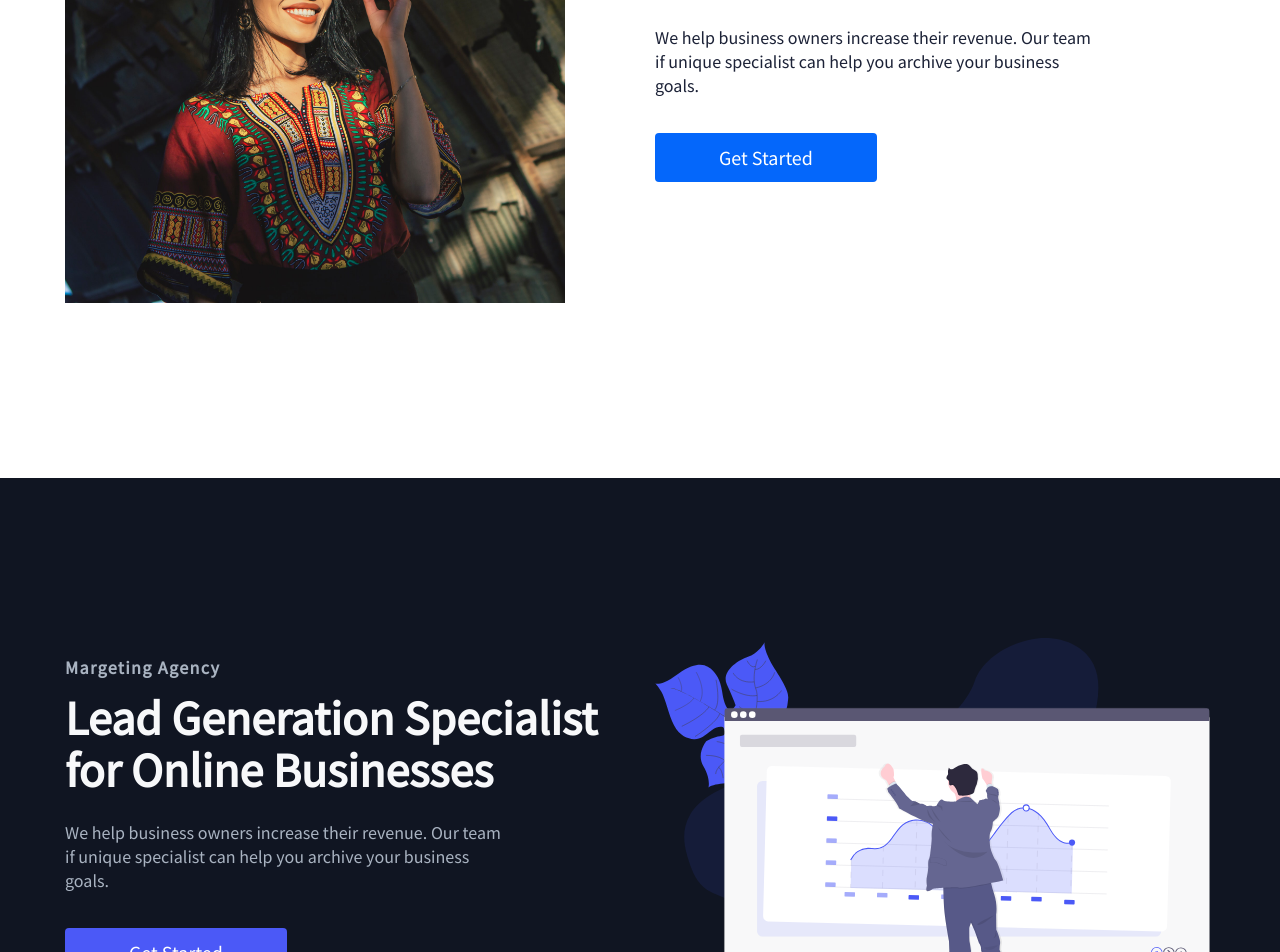
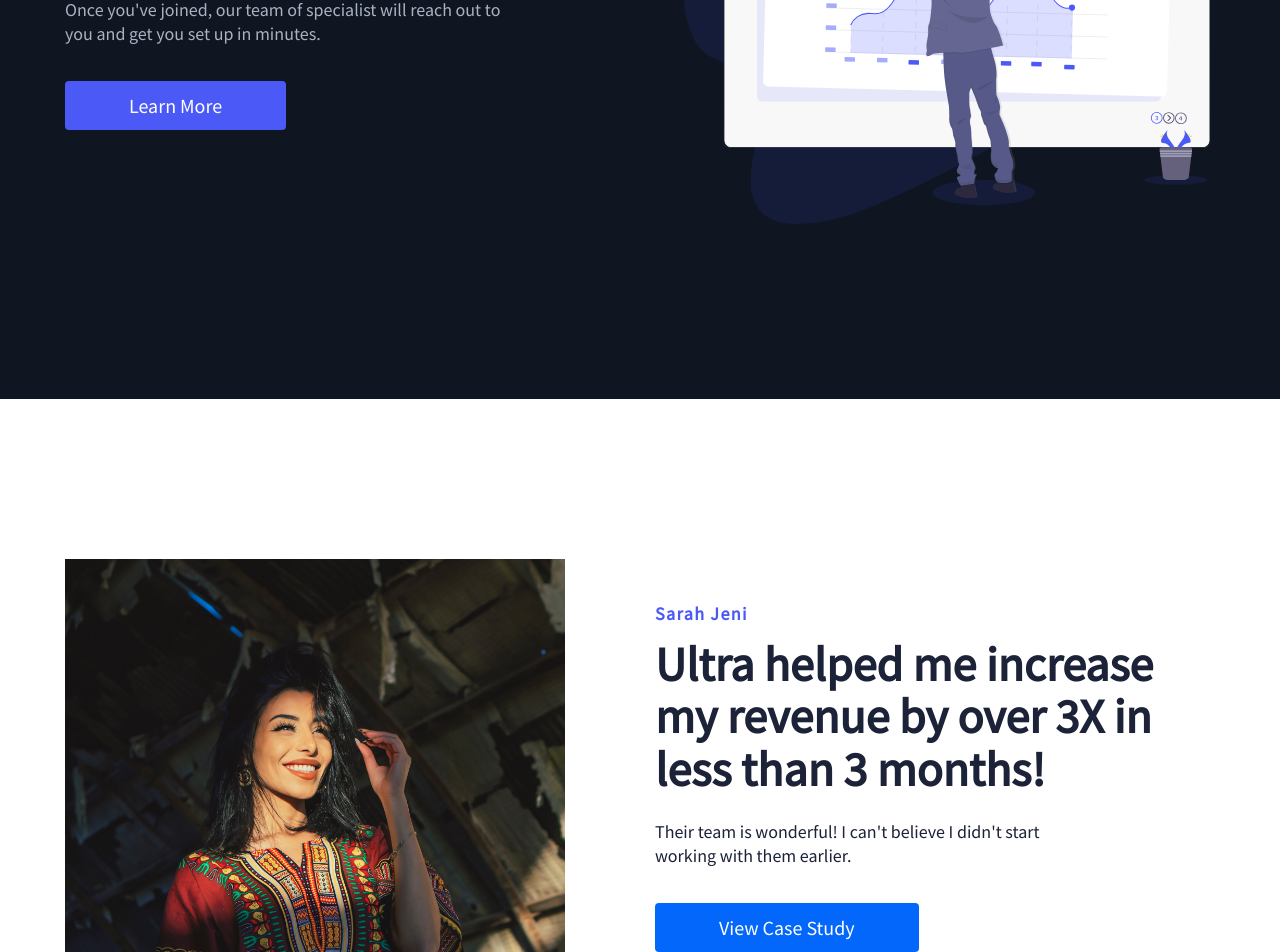
Before and after one commit to tinspham209/ultra-website, a React (Create React App) app: page / in a window 1280 px wide. Shown: the part 1180-2132 px from the top of the page. Built offline with nearby package versions, Linux system fonts and the light colour scheme.

Commit message:
Update Data of Homepage

```diff
--- a/src/pages/HomePage/Data.js
+++ b/src/pages/HomePage/Data.js
@@ -1,67 +1,68 @@
 export const homeObjOne = {
+	primary: true,
 	lightBg: false,
-	primary: true,
 	lightTopLine: true,
 	lightText: true,
 	lightTextDesc: true,
-	imgStart: "",
-	topLine: "Margeting Agency",
+	topLine: "Marketing Agency",
 	headline: "Lead Generation Specialist for Online Businesses",
 	description:
-		"We help business owners increase their revenue. Our team if unique specialist can help you archive your business goals.",
+		"We help business owners increase their revenue. Our team of unique specialist can help you achieve your business goals.",
 	buttonLabel: "Get Started",
+	imgStart: "",
 	img: require("../../assets/images/svg-1.svg"),
-	alt: "Image",
+	alt: "Credit Card",
 	start: "",
 };
 
 export const homeObjTwo = {
+	primary: true,
+	lightBg: false,
+	lightTopLine: true,
+	lightText: true,
+	lightTextDesc: true,
+	topLine: "Instant Setup",
+	headline: "Extremely quick onboarding process",
+	description:
+		"Once you've joined, our team of specialist will reach out to you and get you set up in minutes.",
+	buttonLabel: "Learn More",
+	imgStart: "",
+	img: require("../../assets/images/svg-2.svg"),
+	alt: "Vault",
+	start: "",
+};
+
+export const homeObjThree = {
+	primary: false,
 	lightBg: true,
-	primary: false,
 	lightTopLine: false,
 	lightText: false,
 	lightTextDesc: false,
+	topLine: "Sarah Jeni",
+	headline:
+		"Ultra helped me increase my revenue by over 3X in less than 3 months!",
+	description:
+		"Their team is wonderful! I can't believe I didn't start working with them earlier.",
+	buttonLabel: "View Case Study",
 	imgStart: "start",
-	topLine: "Margeting Agency",
-	headline: "Lead Generation Specialist for Online Businesses",
-	description:
-		"We help business owners increase their revenue. Our team if unique specialist can help you archive your business goals.",
-	buttonLabel: "Get Started",
 	img: require("../../assets/images/profile.jpg"),
-	alt: "Image",
+	alt: "Vault",
 	start: "true",
 };
 
-export const homeObjThree = {
+export const homeObjFour = {
+	primary: true,
 	lightBg: false,
-	primary: true,
 	lightTopLine: true,
 	lightText: true,
 	lightTextDesc: true,
-	imgStart: "",
-	topLine: "Margeting Agency",
-	headline: "Lead Generation Specialist for Online Businesses",
+	topLine: "Secure Database",
+	headline: "All your data is stored on our secure server",
 	description:
-		"We help business owners increase their revenue. Our team if unique specialist can help you archive your business goals.",
-	buttonLabel: "Get Started",
-	img: require("../../assets/images/svg-2.svg"),
-	alt: "Image",
-	start: "",
-};
-
-export const homeObjFour = {
-	lightBg: false,
-	primary: true,
-	lightTopLine: true,
-	lightText: true,
-	lightTextDesc: true,
+		"You will never have to worry about your information getting leaked. Our team of security experts will ensure your records are kept safe.",
+	buttonLabel: "Sign Up Now",
 	imgStart: "start",
-	topLine: "Margeting Agency",
-	headline: "Lead Generation Specialist for Online Businesses",
-	description:
-		"We help business owners increase their revenue. Our team if unique specialist can help you archive your business goals.",
-	buttonLabel: "Get Started",
 	img: require("../../assets/images/svg-3.svg"),
-	alt: "Image",
+	alt: "Vault",
 	start: "true",
 };
```
